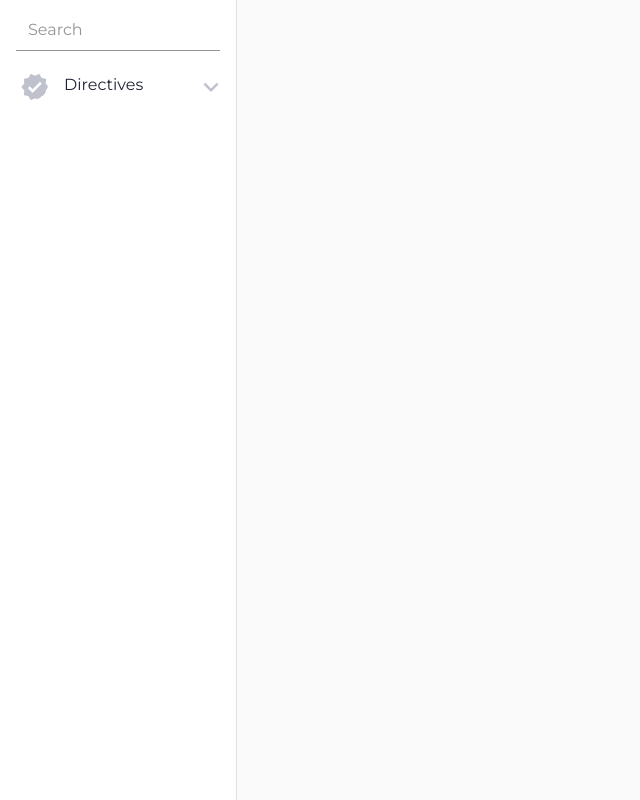
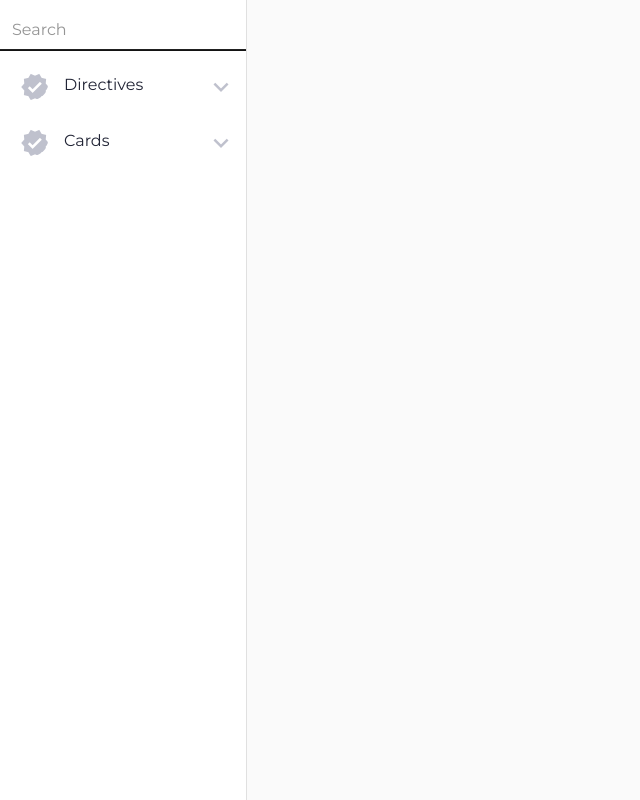
Before and after one commit to RajeshSR0809/ngexp, an Angular app: page / in a window 1280 px wide. Shown: the whole page, without its empty margins (0-640 px from the left). Built offline with nearby package versions, Linux system fonts and the light colour scheme.

Commit message:
Navigate items should point to right item on direct url refresh

```diff
--- a/src/app/core/services/nav.service.ts
+++ b/src/app/core/services/nav.service.ts
@@ -11,7 +11,35 @@ export class NavService {
   getNavItem(): Observable<any[]>{
     return of(
       [
-        { name: "Directives", icon: "verified", link: "/directives", children: [{ name: "Lazy Load Options", icon: "published_with_changes", link: "/directives/lazyoptions"}]}
+        {
+          name: "Directives",
+          icon: "verified",
+          link: "/directives",
+          children: [
+            {
+              name: "Lazy Load Options",
+              icon: "published_with_changes",
+              link: "/directives/lazyoptions"
+            },
+            {
+              name: "Prevent Propagation",
+              icon: "near_me_disabled",
+              link: "/directives/preventpropagation"
+            }
+          ]
+        },
+        {
+          name: "Cards",
+          icon: "verified",
+          link: "/cardss",
+          children: [
+            {
+              name: "More Info",
+              icon: "published_with_changes",
+              link: "/cards/moreinfo"
+            }
+          ]
+        }
       ]
     );
   }
--- a/src/app/directives/directives-routing.module.ts
+++ b/src/app/directives/directives-routing.module.ts
@@ -3,9 +3,15 @@ import { Routes, RouterModule } from '@angular/router';
 import { LazyOptionsComponent } from './lazy-options/lazy-options.component';
 
 const routes: Routes = [
+
     {
         path: "lazyoptions",
         component: LazyOptionsComponent
+    },
+    {
+        path: "",
+        redirectTo: "lazyoptions",
+        pathMatch: "full"
     },
 
 ];
--- a/src/app/share/components/nav-item-expand/nav-item-expand.component.html
+++ b/src/app/share/components/nav-item-expand/nav-item-expand.component.html
@@ -1,6 +1,6 @@
 <ng-container>
 
-    <mat-list-item (click)="onSwitch()" routerLinkActive="active" [routerLink]="navItem?.link" class="app-nav-list-item" >
+    <mat-list-item #navItemRef routerLinkActive="active" [routerLink]="navItem?.link" (click)="onSwitch()" class="app-nav-list-item" >
         <mat-icon mat-list-icon aria-hidden="false" aria-label="Example home icon">{{navItem?.icon}}</mat-icon>
         <a matLine >{{navItem?.name}}</a>
         <mat-icon *ngIf="!panelOpen" aria-hidden="false" aria-label="Example home icon">expand_more</mat-icon>
--- a/src/app/share/components/nav-item-expand/nav-item-expand.component.ts
+++ b/src/app/share/components/nav-item-expand/nav-item-expand.component.ts
@@ -1,5 +1,9 @@
-import { Component, OnInit, Input } from '@angular/core';
+import { Component, OnInit, Input, ViewChild, ElementRef, AfterContentInit } from '@angular/core';
 import { animate, state, style, transition, trigger } from '@angular/animations';
+import { Router, NavigationEnd } from '@angular/router';
+import { filter, tap, map, switchMap, delay, take } from 'rxjs/operators';
+import { MatListItem } from '@angular/material/list';
+import { Subject, of, race, Observable } from 'rxjs';
 
 @Component({
   selector: 'app-nav-item-expand',
@@ -18,18 +22,43 @@ import { animate, state, style, transition, trigger } from '@angular/animations'
     ]),
   ],
 })
-export class NavItemExpandComponent implements OnInit {
+export class NavItemExpandComponent implements OnInit, AfterContentInit {
 
   panelOpen = false;
   sStatus = 'close';
   @Input() navItem;
-  constructor() { }
 
+  //navItemRef: ElementRef<MatListItem>
+  @ViewChild('navItemRef')
+  set navItemRefSetter(matListItem: ElementRef<MatListItem>){
+    //this.navItemRef = matListItem;
+    of(this.router.routerState.snapshot.url).pipe(
+      take(1),
+      // switchMap(_ => of(this.router.routerState.snapshot.url)),
+      filter((url: string) => url.includes(this.navItem.link)),
+      delay(0),
+      tap(event => this.onSwitch()),
+    ).subscribe()
+
+  }
+
+
+  //directRoute$ = new Subject<ElementRef<MatListItem>>();
+  constructor(private router: Router) {
+
+  }
+
+  ngAfterContentInit(){
+
+  }
   ngOnInit(): void {
+    //race(this.directNav$, this.navigation$ ).subscribe(data => console.log(data));
   }
 
   onSwitch() {
     this.panelOpen = !this.panelOpen;
     this.sStatus = this.sStatus === 'close' ? 'open' : 'close';
   }
+
+
 }
--- a/src/app/share/components/nav-item-search/nav-item-search.component.html
+++ b/src/app/share/components/nav-item-search/nav-item-search.component.html
@@ -1,4 +1,4 @@
-<mat-list-item class="app-nav-list-item">
+<mat-list-item class="nav-item-search app-nav-list-item">
 <mat-form-field appearance="fill">
     <input matInput placeholder="Search">
 </mat-form-field>
--- a/src/app/share/components/nav-item-search/nav-item-search.component.ts
+++ b/src/app/share/components/nav-item-search/nav-item-search.component.ts
@@ -3,7 +3,10 @@ import { Component, OnInit } from '@angular/core';
 @Component({
   selector: 'app-nav-item-search',
   templateUrl: './nav-item-search.component.html',
-  styleUrls: ['./nav-item-search.component.scss']
+  styleUrls: ['./nav-item-search.component.scss'],
+  host: {
+    class: 'nav-item-search-container'
+  }
 })
 export class NavItemSearchComponent implements OnInit {
 
--- a/src/styles/_nav-item.scss
+++ b/src/styles/_nav-item.scss
@@ -23,10 +23,18 @@
     }
 
     // to manage the nav items search field
-    .mat-form-field {
-        width: 100%;
-        .mat-form-field-flex {
-            background-color: white !important;
+    &.nav-item-search{
+        .mat-list-item-content {
+            padding: 0 !important;
         }
+
+        .mat-form-field {
+            width: 100%;
+            .mat-form-field-flex {
+                background-color: white !important;
+            }
+        }
+
     }
+
 }
```
